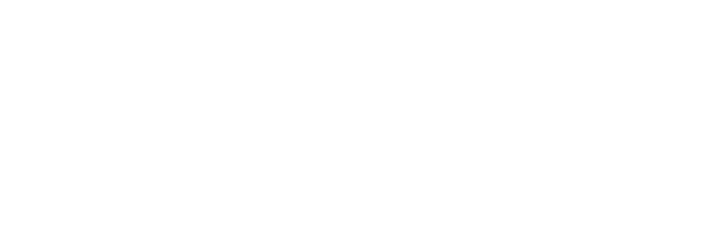
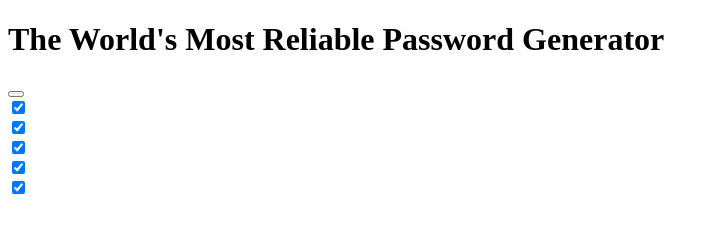
Before and after one commit to daoyeyemi/ultimatepasswordgenerator, a plain HTML site: page index.html in a window 1280 px wide. Shown: the whole page, without its empty margins (0-719 px from the left). Drawn offline with Linux system fonts and the light colour scheme.

Commit message:
added basic structure of html form

```diff
--- a/index.html
+++ b/index.html
@@ -6,6 +6,34 @@
     <title>Ultimate Password Generator</title>
 </head>
 <body>
-
+    <div class="container">
+        <h1>The World's Most Reliable Password Generator</h1>
+        <div class="result-container">
+            <span id="result"></span>
+            <button class="btn" id="clipboard"></button>
+            <div class="criterion">
+                <div class="criteria">
+                    <label for=""></label>
+                    <input type="checkbox" id="uppercase" checked/>
+                </div>
+                <div class="criteria">
+                    <label for=""></label>
+                    <input type="checkbox" id="lowercase" checked/>
+                </div>
+                <div class="criteria">
+                    <label for=""></label>
+                    <input type="checkbox" id="numbers" checked/>
+                </div>
+                <div class="criteria">
+                    <label for=""></label>
+                    <input type="checkbox" id="symbols" checked/>
+                </div>
+                <div class="criteria">
+                    <label for=""></label>
+                    <input type="checkbox" id="generate" checked/>
+                </div>
+            </div>
+        </div>
+    </div>
 </body>
 </html>
```
